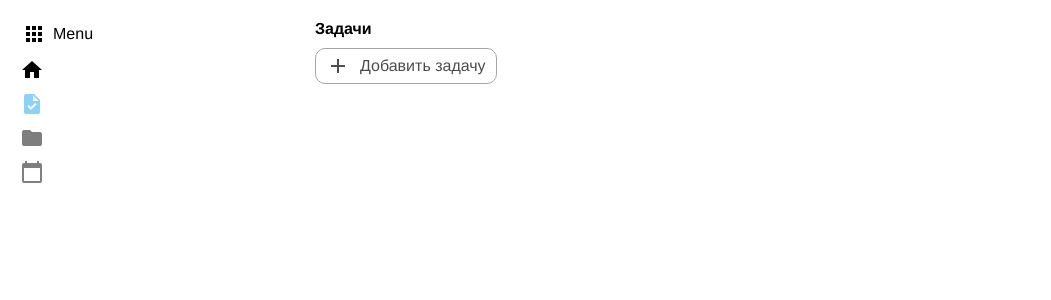
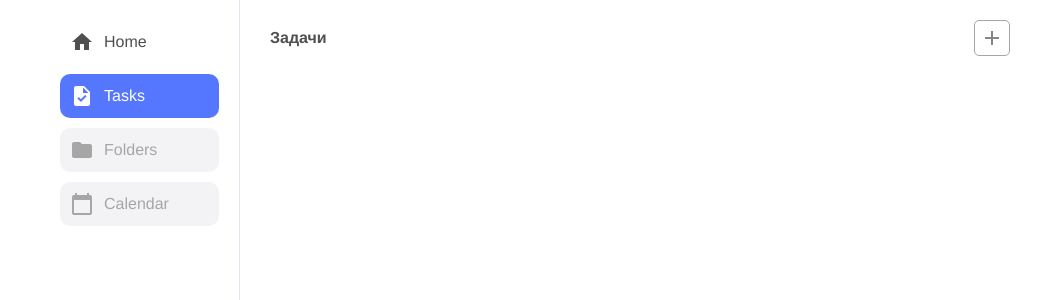
Before and after one commit to referhus/task-manager, a Vue app: page /tasks in a window 1280 px wide. Shown: the top 300 px of the page, without its empty margins (0-1051 px from the left). Built offline with nearby package versions, Linux system fonts and the light colour scheme.

Commit message:
#000 feat: actionList + правки

```diff
--- a/src/App.vue
+++ b/src/App.vue
@@ -1,9 +1,12 @@
 <template>
     <div id="app">
-        <side-menu></side-menu>
-        <router-view/>
-        <modal-cmp/>
-        <notification-cmp/>
+        <main class="main">
+            <side-menu></side-menu>
+            <router-view/>
+            <weather-block></weather-block>
+            <modal-cmp/>
+            <notification-cmp/>
+        </main>
     </div>
 </template>
 
@@ -11,6 +14,7 @@
 import ModalCmp from './components/modals/ModalCmp.vue';
 import SideMenu from './components/SideMenu.vue';
 import NotificationCmp from './components/NotificationCmp.vue';
+import WeatherBlock from './components/WeatherBlock.vue';
 export default {
     data() {
         return {
@@ -19,6 +23,7 @@ export default {
     components: {
         ModalCmp,
         SideMenu,
+        WeatherBlock,
         NotificationCmp
     },
 }
@@ -29,21 +34,29 @@ export default {
 *
     font-family: Avenir, Helvetica, Arial, sans-serif
     font-size: 16px
+    color: #4F4F4F
     padding: 0
     margin: 0
     box-sizing: border-box
+    user-select: none
 
     body
         width: 100%
 
+.main
+    display: grid
+    grid-template-columns: 200px 1fr 200px
+    gap: 10px
+    grid-template-areas: 'area-menu area-content area-weather'
+    padding: 0 40px
+
 .container
-    padding: 20px 0
-    max-width: 650px
+    grid-area: area-content
     width: 100%
-    margin: 0 auto
     display: flex
     flex-direction: column
     gap: 10px
+    padding: 20px
 
 a
     text-decoration: none
--- /dev/null
+++ b/src/components/ActionList.vue
@@ -0,0 +1,116 @@
+<template>
+    <div
+        class="t-action-list"
+    >
+        <div
+            class="t-action-list__button"
+            @click="toggleComp"
+        >
+            <span class="material-icons">
+                more_horiz
+            </span>
+        </div>
+        <div v-if="visible" class="t-action-list__list">
+            <button-cmp
+                v-for="item in list"
+                class="t-action-list__item"
+                @click.stop="handleActionItem(item)"
+                :key="item.icon"
+                :text="item.text"
+                :icon="item.icon"
+            ></button-cmp>
+        </div>
+    </div>
+</template>
+
+<script>
+import { toggle } from '@/utils/mixins/toggle';
+import ButtonCmp from './ButtonCmp.vue';
+
+export default {
+    name: 'action-list',
+    mixins: [toggle],
+    props: {
+        list: {
+            type: Array,
+            default: () => ([])
+        },
+    },
+    components: {
+        ButtonCmp,
+    },
+    data() {
+        return {
+        }
+    },
+    methods: {
+        toggleComp() {
+            this.toggle()
+        },
+        hideComp() {
+            this.hide()
+        },
+        handleActionItem(item) {
+            this.$emit("handleItem", item);
+            this.hideComp();
+        }
+    },
+    mounted() {
+    }
+};
+</script>
+
+
+<style lang="sass">
+.t-action-list
+    position: relative
+
+    &__button
+        position: relative
+        padding: 0
+        display: flex
+        justify-content: center
+        align-items: center
+        border-radius: 10px
+        transition: .3s
+        cursor: pointer
+
+    &__list
+        position: absolute
+        display: flex
+        gap: 5px
+        z-index: 5
+        top: 20px
+        right: 0
+        background: rgba(255, 255, 255, 0.8)
+        box-shadow: 0 0 1px rgba(16, 14, 28, 0.04), 0 2px 16px rgba(16, 14, 28, 0.06)
+        backdrop-filter: blur(8px)
+        border-radius: 16px
+
+    &__item
+        position: relative
+        list-style: none
+        padding: 8px
+        height: 40px
+        border-radius: 16px
+        font-weight: 500
+        font-size: 16px
+        line-height: 24px
+        color: gray
+        cursor: pointer
+        transition: color .3s
+
+        &:last-child
+            &::after
+                content: ""
+                position: absolute
+                width: 107%
+                height: 1px
+                bottom: 100%
+                left: -8px
+
+        &:hover
+            background: #57F
+            color: white
+
+</style>
--- a/src/components/ButtonCmp.vue
+++ b/src/components/ButtonCmp.vue
@@ -31,13 +31,15 @@ export default {
     align-items: center
     gap: 10px
     width: max-content
+    color: gray
+    transition: .3s
 
     &:hover
         opacity: 1
 
     &._border
-        padding: 5px 10px
+        padding: 5px
         border: 1px solid gray
-        border-radius: 10px
+        border-radius: 5px
 
 </style>
--- a/src/components/SideMenu.vue
+++ b/src/components/SideMenu.vue
@@ -1,13 +1,5 @@
 <template>
     <aside class="navigation">
-        <div
-            class="navigation-show"
-            @click="hide = !hide"
-        >
-            <span :class="['material-icons ', {_active: !hide}]">apps</span>
-            <span>Menu</span>
-        </div>
-
         <template
             v-for="(item, i) in nav"
             :key="i"
@@ -18,7 +10,7 @@
                 :class="{_disabled: item.disabled}"
             >
                 <span class="material-icons">{{ item.icon }}</span>
-                <span v-if="!hide">{{ item.name }}</span>
+                <span>{{ item.name }}</span>
             </router-link>
         </template>
     </aside>
@@ -28,7 +20,6 @@
     export default {
         data() {
             return {
-                hide: true,
                 nav: [
                     {
                         link: '/',
@@ -60,44 +51,36 @@
 
 <style lang="sass">
     .navigation
+        grid-area: area-menu
+        border-right: 1px solid #E6E4F0
         padding: 20px
-        position: fixed
-        top: 0
-        left: 0
         display: flex
         flex-direction: column
         gap: 10px
         background: white
-        max-width: 140px
+        flex-shrink: 0
         width: 100%
+        height: 100vh
         z-index: 2
 
         &-link
             display: flex
             align-items: center
             gap: 10px
-            color: black
+            color: gray
+            padding: 10px
+            border-radius: 10px
+            transition: .3s
 
             &.router-link-active
-                color: #8dd1f8
+                background: #57F
+                & > span
+                    color: white
 
             &._disabled
                 opacity: 0.5
                 pointer-events: none
-
-        &-show
-            cursor: pointer
-            width: max-content
-            user-select: none
-            display: flex
-            align-items: center
-            gap: 5px
-            .material-icons
-                border-radius: 5px
-                padding: 2px
-                &._active
-                    background: #ececec
-
+                background: #E9E8EC
 
 
 </style>
--- a/src/components/TaskItem.vue
+++ b/src/components/TaskItem.vue
@@ -1,21 +1,21 @@
 <template>
     <div
-        @click.self="open(item.isDone)"
+        @click.self="openTask(item.isDone)"
         :class="[
             'task',
-            {
-            done: item.isDone
-            }
+            { done: item.isDone }
         ]"
     >
-        <span
-            class="task-name"
-            @click="changeDoneTask"
-        >
-            {{ item.name }}
+        <span class="task-date">
+            {{ item.date }}
         </span>
         <div class="task-buttons">
-            <button-cmp
+            <action-list
+                :list="actionList"
+                @handleItem="handleItem"
+            >
+            </action-list>
+            <!-- <button-cmp
                 icon="edit"
                 @event="editTask"
             >
@@ -24,14 +24,32 @@
                 icon="delete"
                 @event="deleteItem"
             >
-            </button-cmp>
+            </button-cmp> -->
         </div>
+        <div
+            class="task-body"
+            @click="changeDoneTask"
+        >
+            <div class="task-checkbox" >
+                <span
+                    v-if="item.isDone"
+                    class="material-icons"
+                >
+                    done
+                </span>
+            </div>
+            <span class="task-name">
+                {{ item.name }}
+            </span>
+        </div>
+
     </div>
 </template>
 
 <script>
 import { mapState, mapMutations } from 'vuex';
-import ButtonCmp from '@/components/ButtonCmp';
+import ActionList from '@/components/ActionList';
+// import ButtonCmp from '@/components/ButtonCmp';
 
 export default {
     name: 'TaskItem',
@@ -40,10 +58,21 @@ export default {
     },
     data() {
         return {
+            actionList: [
+                {
+                    icon: 'edit',
+                    action: 'edit'
+                },
+                {
+                    icon: 'delete',
+                    action: 'delete'
+                },
+            ]
         }
     },
     components: {
-        ButtonCmp
+        ActionList
+        // ButtonCmp,
     },
     computed: {
         ...mapState('notification', ['notifications']),
@@ -53,7 +82,7 @@ export default {
         ...mapMutations('modal', ['openModal']),
         ...mapMutations('notification', ['setNotification', 'closeNotification']),
 
-        deleteItem() {
+        deleteTask() {
             this.setTask({id: this.item.id})
             this.setNotification({
                 type: 'error',
@@ -75,11 +104,19 @@ export default {
             })
         },
 
+        handleItem(item) {
+            if (item.action === 'edit') {
+                this.editTask();
+            } else if (item.action === 'delete') {
+                this.deleteTask();
+            }
+        },
+
         changeDoneTask() {
             this.setDoneTask(this.item.id)
         },
 
-        open(done) {
+        openTask(done) {
             !done &&
                 this.openModal({
                     newState: 'ModalTask',
@@ -96,34 +133,64 @@ export default {
 
 <style lang="sass" scoped>
     .task
-        display: flex
-        justify-content: space-between
+        display: grid
+        grid-template-columns: 1fr 68px
+        gap: 10px
         align-items: center
         border-radius: 10px
         border: 1px solid #E6E4F0
-        background: #F9F8FF
-        padding: 12px 10px
+        background: #FFF
+        padding: 16px
+        width: calc((100% - 16px) / 2)
+        grid-template-areas: 'area-body area-buttons' '. area-date'
+        cursor: pointer
+        transition: .3s
 
-        &.done
-            opacity: 0.5
-
-        &.done .task-name
-            text-decoration: line-through
-
-        &.done .task-buttons
-            pointer-events: none
+        &:hover
+            background: rgba(242,241,243, .7)
 
         & input
             padding: 8px
 
-        &-name
-            padding: 10px
+        &-date
+            grid-area: area-date
+            font-size: 12px
+            color: #A3A3A3
+            pointer-events: none
+
+        &-body
+            grid-area: area-body
             cursor: pointer
-
-        &-buttons, &-edit
             display: flex
             align-items: center
+            gap: 10px
+            overflow: hidden
+
+        &-checkbox
+            width: 19px
+            height: 19px
+            flex-shrink: 0
+            border-radius: 4px
+            border: 2px solid #BBBBBE
+            color: white
+            display: flex
+            justify-content: center
+            align-items: center
+            .material-icons
+                font-size: 16px
+
+        &-name
+            white-space: nowrap
+            overflow: hidden
+            text-overflow: ellipsis
+
+        &-buttons
+            grid-area: area-buttons
+            display: flex
+            align-items: center
+            justify-content: flex-end
             gap: 20px
+            color: gray
 
         &-button
             opacity: 0.7
@@ -131,5 +198,22 @@ export default {
             transition: .3s
 
             &:hover
-            opacity: 1
+                opacity: 1
+
+        &.done
+            .task
+                &-name
+                    text-decoration: line-through
+                    color: rgba(85, 119, 255, 0.80)
+
+                &-checkbox
+                    background: rgba(85, 119, 255, 0.80)
+                    border: none
+                    span
+                        color: white
+
+                &-buttons
+                    pointer-events: none
+                    opacity: .5
+
 </style>
--- /dev/null
+++ b/src/components/WeatherBlock.vue
@@ -0,0 +1,18 @@
+<template>
+    <aside class="weather">
+        <!-- toDo: тут будет блок с погодой -->
+    </aside>
+</template>
+
+<script>
+export default {
+    name: 'weather-block'
+}
+</script>
+
+<style lang="sass">
+.weather
+    grid-area: area-weather
+    padding: 20px
+
+</style>
--- a/src/main.js
+++ b/src/main.js
@@ -1,4 +1,5 @@
 import { createApp } from 'vue'
+
 import App from './App.vue'
 import store from './store'
 import router from './router'
--- a/src/store/modules/tasks.js
+++ b/src/store/modules/tasks.js
@@ -1,3 +1,5 @@
+import { dateFormat } from "@/utils/dateFormat";
+
 export default {
     namespaced: true,
     state: () => ({
@@ -21,6 +23,7 @@ export default {
                 id: state.tasks.length + 1,
                 name: data.name,
                 desc: data.desc ? data.desc : '',
+                date: dateFormat(),
                 isDone: false
             })
         },
--- /dev/null
+++ b/src/utils/mixins/toggle.js
@@ -0,0 +1,18 @@
+export const toggle = {
+    data() {
+        return {
+            visible: false,
+        };
+    },
+    methods: {
+        toggle() {
+            this.visible = !this.visible;
+        },
+        hide() {
+            this.visible = false;
+        },
+        show() {
+            this.visible = true;
+        },
+    },
+};
--- a/src/views/TasksView.vue
+++ b/src/views/TasksView.vue
@@ -1,18 +1,19 @@
 <template>
 	<section class="container">
+		<div class="tasks-head">
 			<h1>Задачи</h1>
 			<button-cmp
 				icon="add"
-			text="Добавить задачу"
 				border
 				@event="handlerAddTask"
 			></button-cmp>
+		</div>
 		<div
 			class="tasks-cards"
+		>
+			<task-item
 				v-for="task in tasks"
 				:key="task.id"
-		>
-			<task-item
 				:item="task"
 			></task-item>
 		</div>
@@ -54,3 +55,24 @@ export default {
 	},
 }
 </script>
+
+
+<style lang="sass">
+	.tasks
+		&-head
+			background: white
+			position: sticky
+			top: 20px
+			display: flex
+			align-items: center
+			justify-content: space-between
+			gap: 10px
+			z-index: 1
+
+
+		&-cards
+			display: flex
+			flex-wrap: wrap
+			gap: 16px
+
+</style>
```
Also changed, not shown: src/components/modals/modalTask.vue (+43 -6 lines), src/utils/dateFormat.js (added, +7 -0 lines). Lines whose indentation alone changed are shown as unchanged.
